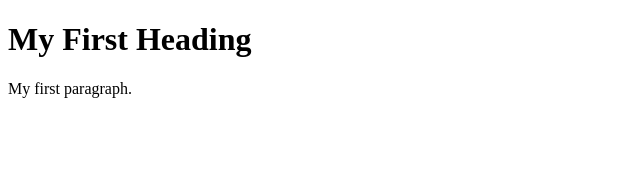
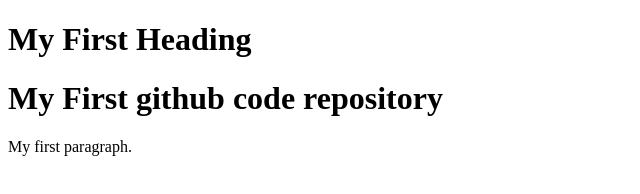
Before and after one commit to muthumtech-gh/Fita-aug29, a plain HTML site: page index.html in a window 1280 px wide. Shown: the whole page, without its empty margins (0-640 px from the left). Drawn offline with Linux system fonts and the light colour scheme.

Commit message:
mod:index.htm file added newlinr

```diff
--- a/index.html
+++ b/index.html
@@ -3,6 +3,7 @@
 <body>
 
 <h1>My First Heading</h1>
+<h1>My First github code repository</h1>
 <p>My first paragraph.</p>
 
 </body>
```
